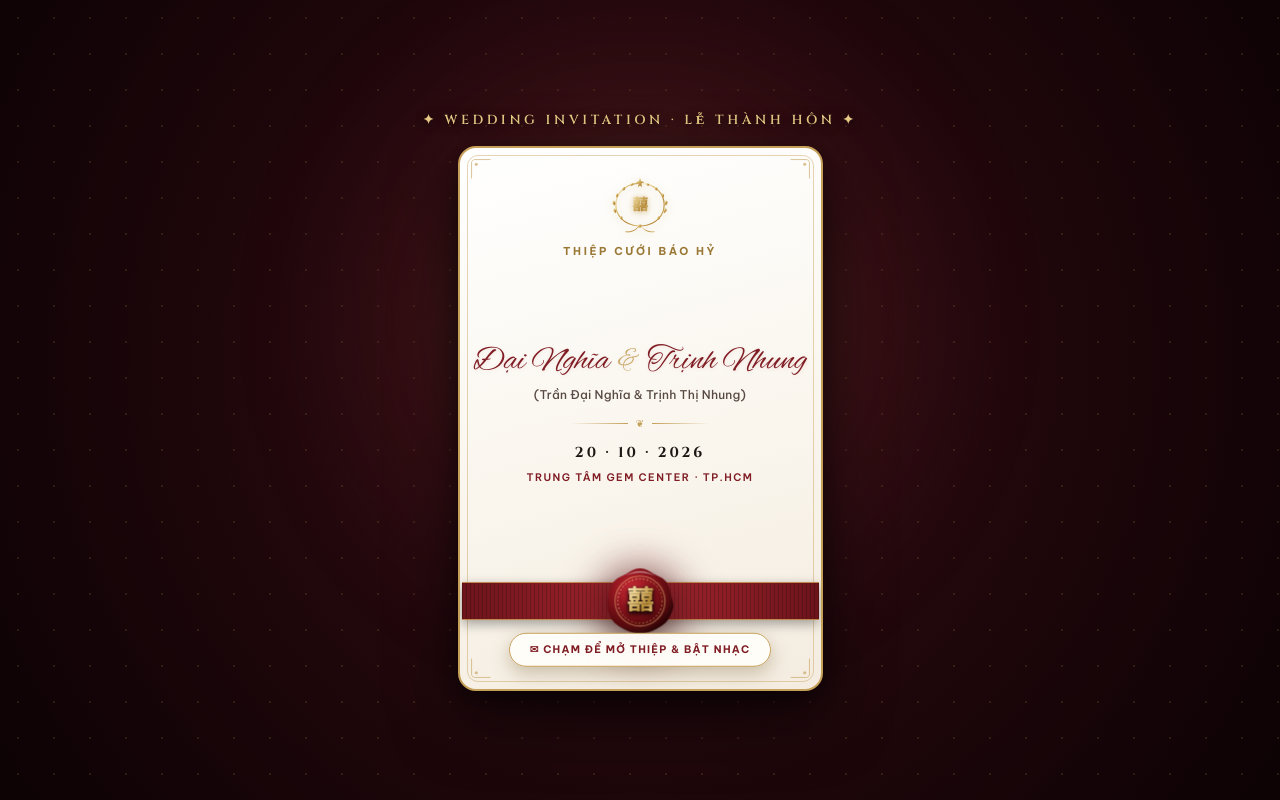
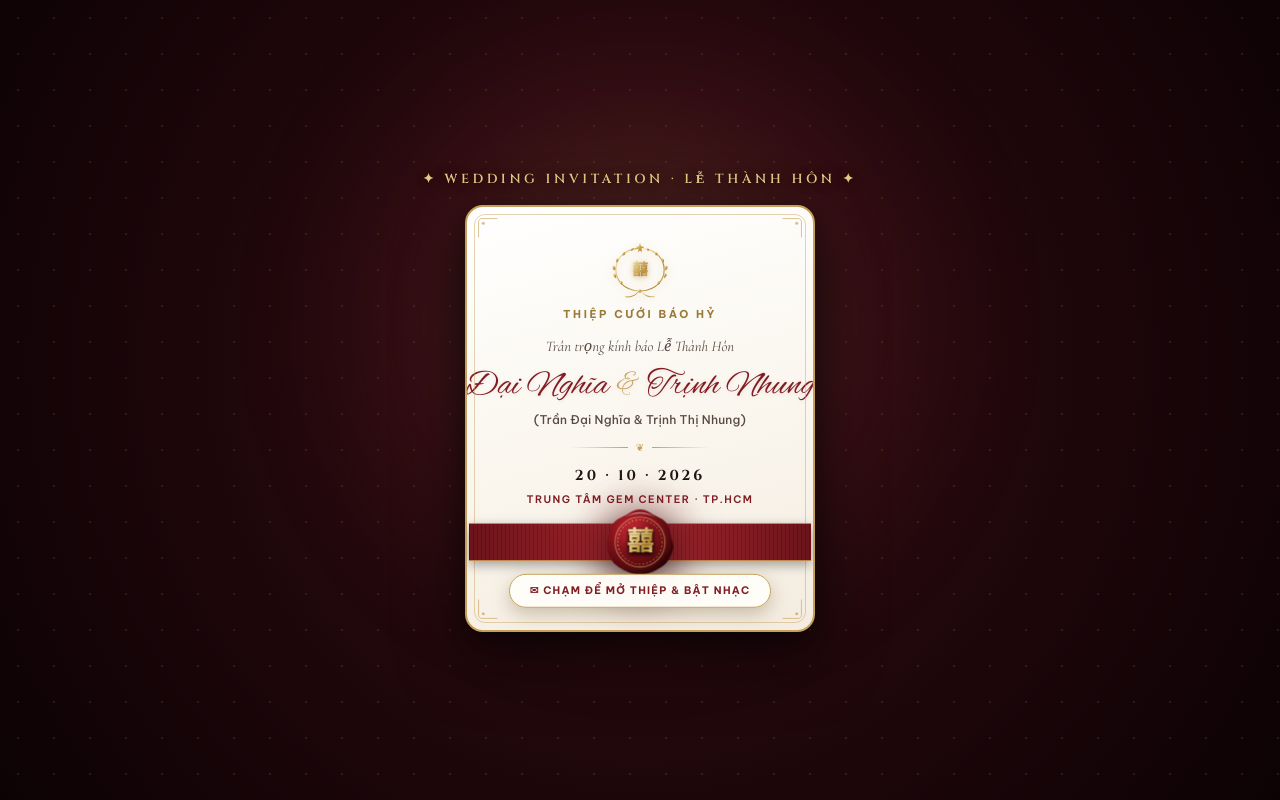
Before and after one commit to johnherry123/Test_06-06-2026, a React (Vite) app: page / in a window 1280 px wide. Built offline with nearby package versions, Linux system fonts and the light colour scheme; a web font is replaced by a local one.

Commit message:
fix(intro): harmonize card typography flow, remove giant gap and unify layout into cohesive luxury stationery

```diff
--- a/src/components/IntroShader.jsx
+++ b/src/components/IntroShader.jsx
@@ -157,8 +157,7 @@ export default function IntroShader({ onComplete, onStartMusic }) {
       <div
         style={{
           position: 'relative',
-          width: 'min(365px, 90vw)',
-          minHeight: 'min(545px, 83vh)',
+          width: 'min(350px, 88vw)',
           transformStyle: 'preserve-3d',
           transform: isOpen
             ? 'scale(1.18) translateZ(80px)'
@@ -177,7 +176,6 @@ export default function IntroShader({ onComplete, onStartMusic }) {
           style={{
             position: 'relative',
             width: '100%',
-            minHeight: 'min(545px, 83vh)',
             backgroundColor: '#FFFDF9',
             background: 'linear-gradient(165deg, #FFFFFF 0%, #FAF6EE 55%, #F4ECE0 100%)',
             borderRadius: '18px',
@@ -185,13 +183,12 @@ export default function IntroShader({ onComplete, onStartMusic }) {
             boxShadow: isOpen
               ? '0 30px 80px rgba(0, 0, 0, 0.65), 0 0 45px rgba(197, 160, 89, 0.45)'
               : '0 25px 65px rgba(0, 0, 0, 0.60), 0 8px 25px rgba(0, 0, 0, 0.35)',
-            padding: 'clamp(20px, 3vh, 28px) clamp(16px, 4vw, 24px) clamp(18px, 2.6vh, 24px)',
+            padding: 'clamp(26px, 3.8vh, 34px) clamp(16px, 4vw, 24px) clamp(18px, 2.6vh, 24px)',
             boxSizing: 'border-box',
             textAlign: 'center',
             display: 'flex',
             flexDirection: 'column',
             alignItems: 'center',
-            justifyContent: 'space-between',
             overflow: 'hidden',
           }}
         >
@@ -361,19 +358,32 @@ export default function IntroShader({ onComplete, onStartMusic }) {
                 letterSpacing: '0.24em',
                 textTransform: 'uppercase',
                 color: '#9A7836',
-                margin: '6px 0 0 0',
+                margin: '4px 0 0 0',
               }}
             >
               Thiệp Cưới Báo Hỷ
             </p>
+
+            {/* Noble lead-in invitation phrase */}
+            <p
+              style={{
+                fontFamily: "'Cormorant Garamond', Georgia, serif",
+                fontSize: 'clamp(0.92rem, 1.8vh, 1.05rem)',
+                fontStyle: 'italic',
+                color: '#584A42',
+                margin: '10px 0 6px 0',
+              }}
+            >
+              Trân trọng kính báo Lễ Thành Hôn
+            </p>
           </div>
 
           {/* ── SECTION 2: COUPLE NAMES & EVENT INFO ── */}
-          <div style={{ margin: 'clamp(6px, 1.8vh, 16px) 0', width: '100%' }}>
+          <div style={{ width: '100%', marginBottom: '14px' }}>
             <h1
               style={{
                 fontFamily: "'Alex Brush', cursive",
-                fontSize: 'clamp(1.75rem, 4.2vh, 2.45rem)',
+                fontSize: 'clamp(1.95rem, 4.4vh, 2.55rem)',
                 color: '#801D24',
                 lineHeight: 1.2,
                 margin: '0 0 3px 0',
@@ -394,11 +404,11 @@ export default function IntroShader({ onComplete, onStartMusic }) {
             <p
               style={{
                 fontFamily: "'Be Vietnam Pro', sans-serif",
-                fontSize: 'clamp(0.74rem, 1.5vh, 0.86rem)',
+                fontSize: 'clamp(0.74rem, 1.5vh, 0.84rem)',
                 fontWeight: 500,
                 color: '#584A42',
                 letterSpacing: '0.02em',
-                margin: '0 0 6px 0',
+                margin: '0 0 8px 0',
               }}
             >
               ({COUPLE.groom.fullName} &amp; {COUPLE.bride.fullName})
@@ -412,7 +422,7 @@ export default function IntroShader({ onComplete, onStartMusic }) {
                 justifyContent: 'center',
                 gap: '8px',
                 width: '140px',
-                margin: 'clamp(6px, 1.2vh, 10px) auto',
+                margin: '0 auto 8px',
               }}
             >
               <span style={{ flex: 1, height: '1px', background: 'linear-gradient(to right, transparent, #C5A059)' }} />
@@ -425,7 +435,7 @@ export default function IntroShader({ onComplete, onStartMusic }) {
               <p
                 style={{
                   fontFamily: "'Cinzel', serif",
-                  fontSize: 'clamp(0.86rem, 1.8vh, 1.0rem)',
+                  fontSize: 'clamp(0.86rem, 1.8vh, 0.98rem)',
                   fontWeight: 700,
                   letterSpacing: '0.20em',
                   color: '#1E1612',
@@ -459,7 +469,6 @@ export default function IntroShader({ onComplete, onStartMusic }) {
               display: 'flex',
               flexDirection: 'column',
               alignItems: 'center',
-              marginTop: 'clamp(8px, 1.8vh, 16px)',
             }}
           >
             {/* Edge-to-Edge Silk Ribbon */}
```
